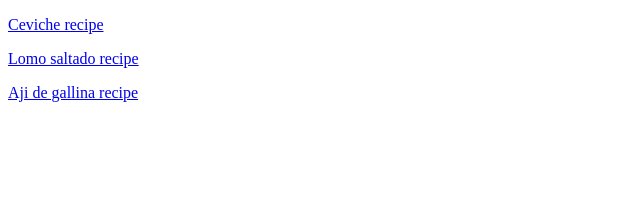
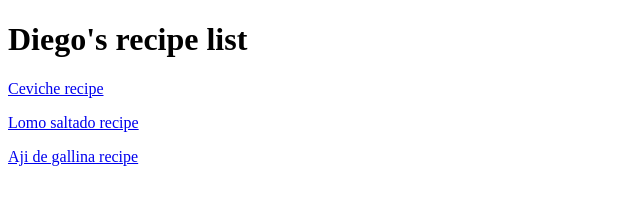
Before and after one commit to DiegoVargasM/my-food-recipes, a plain HTML site: page index.html in a window 1280 px wide. Shown: the whole page, without its empty margins (0-640 px from the left). Drawn offline with Linux system fonts and the light colour scheme.

Commit message:
Add heading to index

```diff
--- a/index.html
+++ b/index.html
@@ -7,8 +7,10 @@
     <title>Diego's recipes</title>
 </head>
 <body>
+    <h1>Diego's recipe list</h1>
     <p><a href="./recipes/ceviche.html">Ceviche recipe</a></p>
     <p><a href="./recipes/lomo-saltado.html">Lomo saltado recipe</a></p>
     <p><a href="./recipes/aji-de-gallina.html">Aji de gallina recipe</a></p>
+
 </body>
 </html>
```
